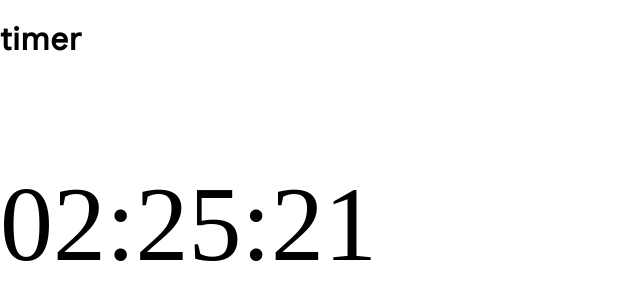
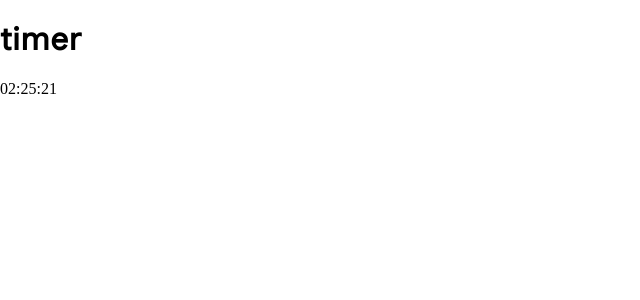
Before and after one commit to Oxana2332/test-task-for-frontend-developer, a plain HTML site: page index.html in a window 1280 px wide. Shown: the whole page, without its empty margins (0-640 px from the left). Drawn offline with Linux system fonts and the light colour scheme.

Commit message:
delete inline style

```diff
--- a/index.html
+++ b/index.html
@@ -10,7 +10,7 @@
 
 <body>
     <h1 class="test">timer</h1>
-    <p class="timer" style="font-size: 106px;"></p>
+    <p class="timer"></p>
     <script src="index.js"></script>
 </body>
 
```
